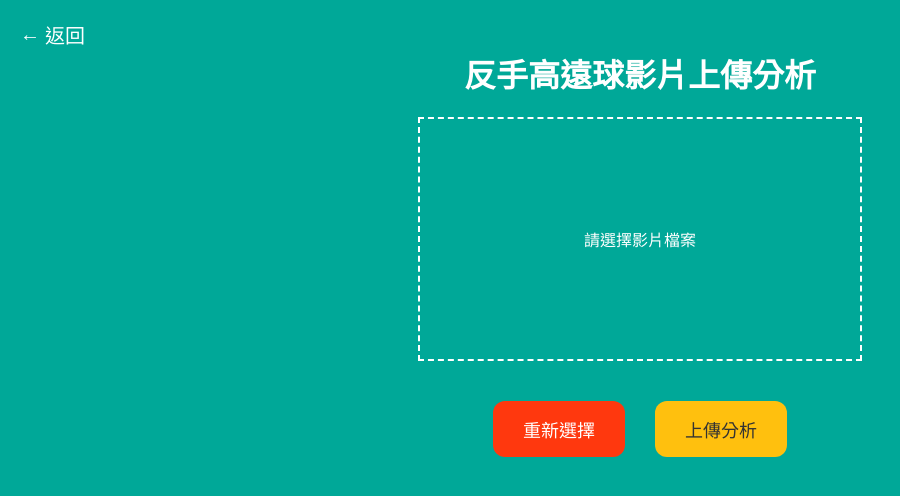
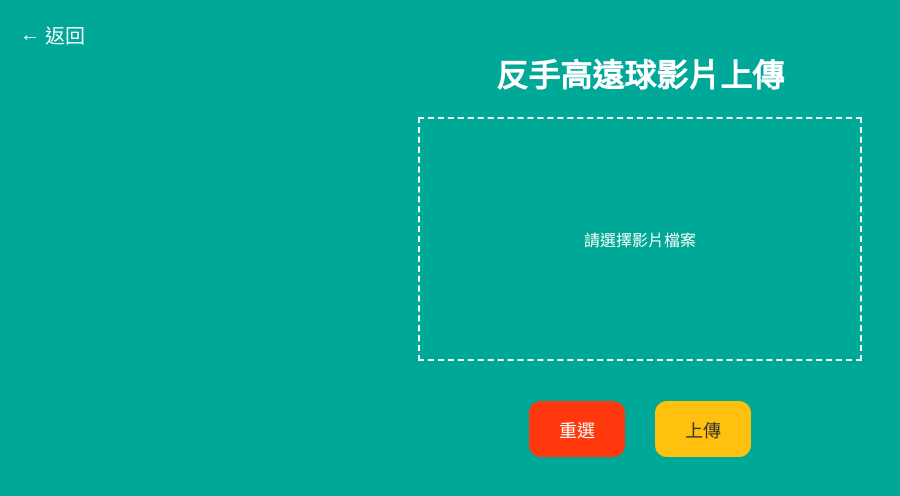
Before and after one commit to justice0317/aibadminton_4, a plain HTML site: page index.html in a window 1280 px wide. Shown: the whole page, without its empty margins (0-900 px from the left). Drawn offline with Linux system fonts and the light colour scheme.

Commit message:
Update index.html

```diff
--- a/index.html
+++ b/index.html
@@ -3,7 +3,7 @@
 <head>
     <meta charset="UTF-8">
     <meta name="viewport" content="width=device-width, initial-scale=1.0">
-    <title>反手高遠球影片上傳分析</title>
+    <title>反手高遠球影片上傳</title>
     <link rel="stylesheet" href="styles.css">
 </head>
 <body>
@@ -11,14 +11,14 @@
         <span>&larr;</span> 返回
     </div>
     <div class="container">
-        <h1>反手高遠球影片上傳分析</h1>
+        <h1>反手高遠球影片上傳</h1>
         <label for="videoFile" class="file-upload" id="fileUploadLabel">
             <video id="videoPreview" controls style="display: none; width: 100%; max-height: 180px;"></video>
             <input type="file" id="videoFile" accept="video/*" style="display: none;" onchange="handleFileSelection()">
         </label>
         <div class="button-container">
-            <button class="reset-button" onclick="resetFileSelection()">重新選擇</button>
-            <button class="upload-button" onclick="uploadVideo()">上傳分析</button>
+            <button class="reset-button" onclick="resetFileSelection()">重選</button>
+            <button class="upload-button" onclick="uploadVideo()">上傳</button>
         </div>
         <p class="loading" id="loadingText">請稍候，影片分析中<span id="loadingDots">.</span></p>
     </div>
```
